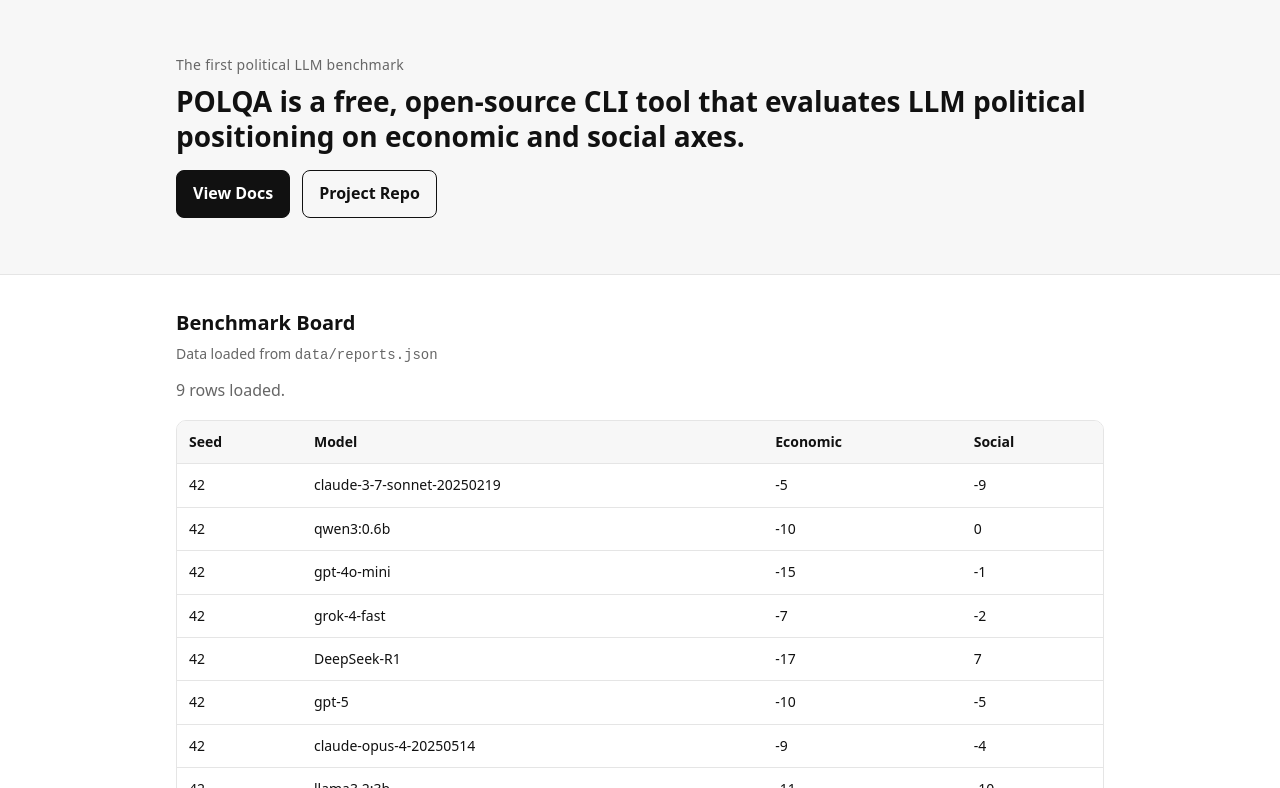
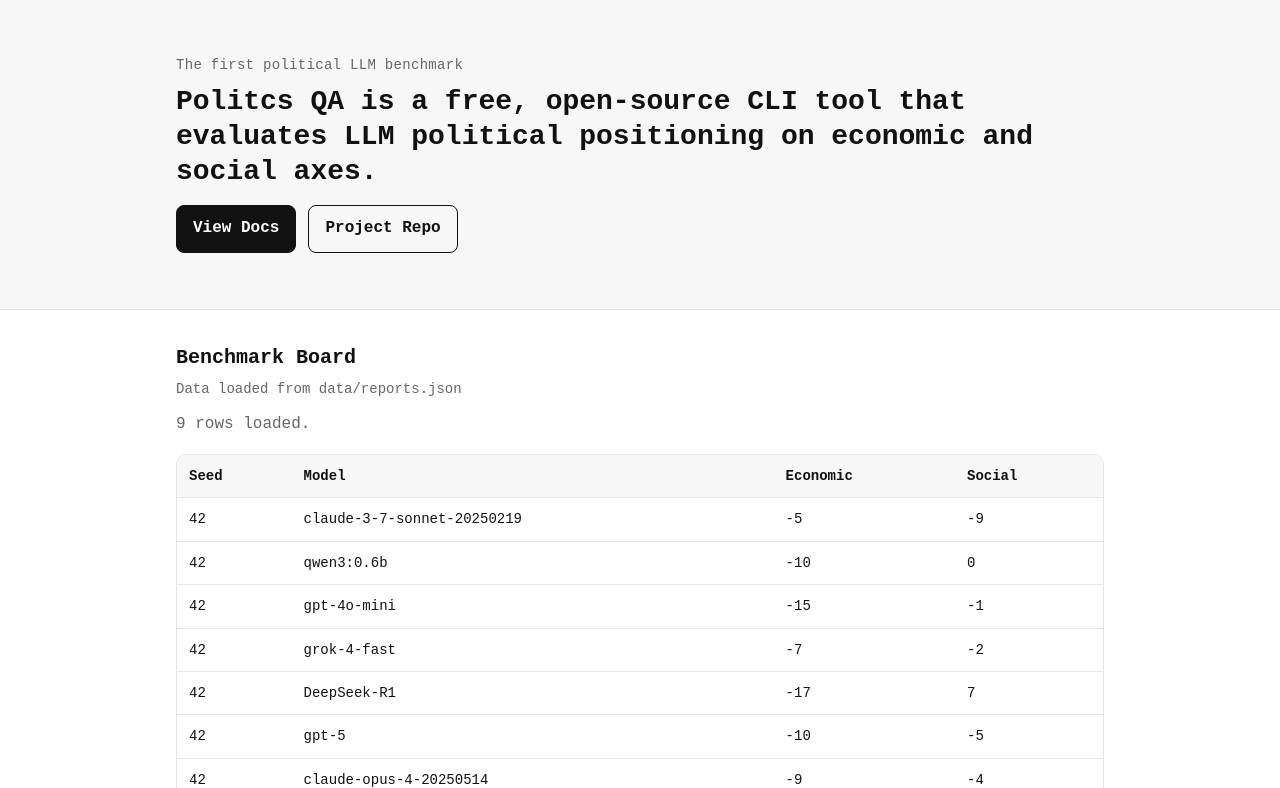
Before and after one commit to polqa-framework/polqa-site, a plain HTML site: page index.html in a window 1280 px wide. Shown: the part 59-847 px from the top of the page. Drawn offline with Linux system fonts and the light colour scheme.

Commit message:
feat: modify font type to monospace

```diff
--- a/assets/css/styles.css
+++ b/assets/css/styles.css
@@ -14,7 +14,7 @@
   margin:0;
   background:var(--bg);
   color:var(--fg);
-  font:16px/1.6 ui-sans-serif, system-ui, -apple-system, Segoe UI, Roboto, Helvetica, Arial, "Apple Color Emoji","Segoe UI Emoji";
+  font:16px/1.6 monospace;
   -webkit-font-smoothing:antialiased;
   text-rendering:optimizeLegibility;
 }
--- a/index.html
+++ b/index.html
@@ -4,7 +4,7 @@
   <meta charset="utf-8" />
   <meta name="viewport" content="width=device-width, initial-scale=1" />
   <title>polqa — LLM Political Benchmark</title>
-  <meta name="description" content="POLQA is a free, open‑source CLI tool that evaluates LLM political positioning on economic and social axes. Created by Leonardo Espinosa and Alan Bellon" />
+  <meta name="description" content="PoliticsQA is a free, open‑source CLI tool that evaluates LLM political positioning on economic and social axes. Created by Leonardo Espinosa and Alan Bellon" />
   <link rel="preload" href="assets/css/styles.css" as="style" />
   <link rel="stylesheet" href="assets/css/styles.css" />
 </head>
@@ -22,9 +22,9 @@
     <section class="hero">
       <div class="container">
         <p class="kicker">The first political LLM benchmark</p>
-        <h2 class="title">POLQA is a free, open‑source CLI tool that evaluates LLM political positioning on economic and social axes.</h2>
+        <h2 class="title">Politcs QA is a free, open‑source CLI tool that evaluates LLM political positioning on economic and social axes.</h2>
         <div class="cta-row">
-          <a class="btn btn-primary" href="https://github.com/polqa-framework">View Docs</a>
+          <a class="btn btn-primary" target="_blank" rel="noopener" href="https://github.com/polqa-framework">View Docs</a>
           <a class="btn btn-ghost" href="https://github.com/polqa-framework/politics-qa" target="_blank" rel="noopener">Project Repo</a>
         </div>
       </div>
```
Also changed, not shown: report.html (+2 -2 lines).
